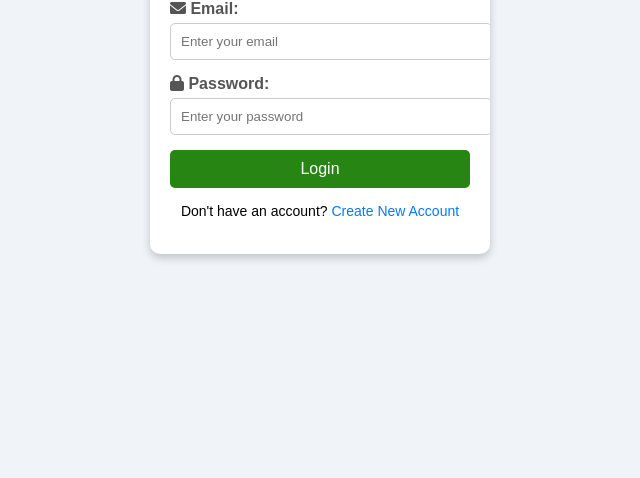
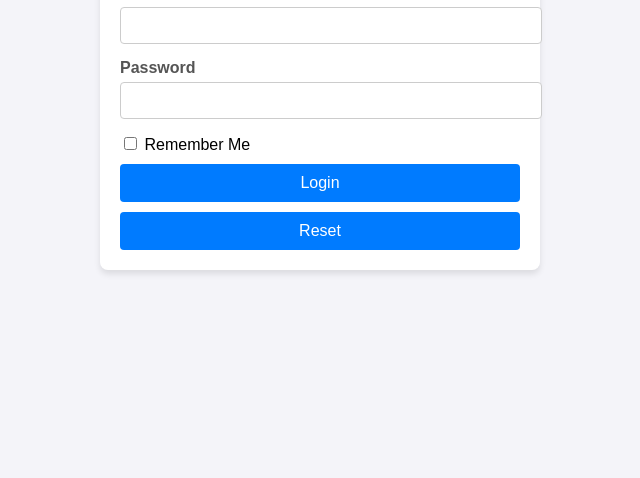
Before and after one commit to pragatishokekar/OIBSIP, a plain HTML site: page Login_Page/index.html in a window 1280 px wide. Shown: the part 322-800 px from the top of the page, without its empty margins (320-960 px from the left). Drawn offline with Linux system fonts and the light colour scheme.

Commit message:
Add files via upload

```diff
--- a/Login_Page/index.html
+++ b/Login_Page/index.html
@@ -1,3 +1,4 @@
+
 <!DOCTYPE html>
 <html lang="en">
 <head>
@@ -5,31 +6,27 @@
   <meta name="viewport" content="width=device-width, initial-scale=1.0">
   <title>Login Page</title>
   <link rel="stylesheet" href="style.css">
-    <link href="https://cdnjs.cloudflare.com/ajax/libs/font-awesome/6.0.0-beta3/css/all.min.css" rel="stylesheet">
-
 </head>
 <body>
+  <div class="welcome-banner">Welcome to our Login Page</div>
   <div class="login-container">
     <h1>Login</h1>
-        <form id="loginForm">
-            <!-- Email field with icon and label -->
-            <label for="email">
-                <i class="fas fa-envelope"></i> Email:
-            </label>
-            <input type="email" id="email" placeholder="Enter your email" required>
-
-            <!-- Password field with icon and label -->
-            <label for="password">
-                <i class="fas fa-lock"></i> Password:
-            </label>
-            <input type="password" id="password" placeholder="Enter your password" required>
-
-            <button type="submit">Login</button>
-            <p>Don't have an account? <a href="signup.html">Create New Account </a></p>
-
+    <form>
+      <div class="input-group">
+        <label for="username">Username</label>
+        <input type="text" id="username" name="username" required>
+      </div>
+      <div class="input-group">
+        <label for="password">Password</label>
+        <input type="password" id="password" name="password" required>
+      </div>
+      <div class="remember-me">
+        <input type="checkbox" id="remember" name="remember">
+        <label for="remember">Remember Me</label>
+      </div>
+      <button type="submit" class="btn">Login</button>
+      <button type="reset" class="btn">Reset</button>
     </form>
-
-        <p id="error" class="error-message"></p>
   </div>
   <script src="script.js"></script>
 </body>
--- a/Login_Page/script.js
+++ b/Login_Page/script.js
@@ -1,4 +1,3 @@
-// Mock credentials
 const validEmail = "test@example.com";
 const validPassword = "password123";
 
@@ -16,4 +15,3 @@ document.getElementById("loginForm").addEventListener("submit", function (event)
         error.textContent = "Invalid email or password.";
     }
 });
-// window.location.href = `dashboard.html?email=${encodeURIComponent(email)}`;
--- a/Login_Page/style.css
+++ b/Login_Page/style.css
@@ -1,97 +1,124 @@
-body {
+.welcome-banner {
+    position: fixed;
+    top: 0;
+    left: 100%;
+    width: 100%;
+    background-color: #007bff;
+    color: #fff;
+    text-align: center;
+    padding: 10px 0;
+    font-size: 18px;
+    font-weight: bold;
+    z-index: 1000;
+    animation: slideRightToLeft 10s linear infinite; /* Increased to 20s */
+}
+
+
+  @keyframes slideRightToLeft {
+    0% {
+        transform: translateX(100%);
+    }
+    100% {
+        transform: translateX(-100%);
+    }
+}
+
+
+  body {
     font-family: Arial, sans-serif;
+    margin: 0;
+    padding: 0;
     display: flex;
     justify-content: center;
     align-items: center;
-    min-height: 100vh;
-    margin: 0;
-    background: #f0f4f8;
-}
+    height: 100vh;
+    background-color: #f4f4f9;
+    animation: fadeIn 1.5s ease-in-out;
+  }
 
-.login-container {
-    position: relative;
-    background: #ffffff;
+  .login-container {
+    width: 90%;
+    max-width: 400px;
+    background-color: #ffffff;
     padding: 20px;
-    border-radius: 10px;
-    box-shadow: 0 4px 8px rgba(0, 0, 0, 0.2);
+    border-radius: 8px;
+    box-shadow: 0 4px 6px rgba(0, 0, 0, 0.1);
+    transform: translateY(-30px);
+    opacity: 0;
+    animation: slideDown 1s ease-in-out forwards;
+  }
+
+  h1 {
     text-align: center;
-    width: 300px;
-    overflow: hidden;
-}
+    margin-bottom: 20px;
+    color: #333;
+  }
 
-.login-container::before {
-    content: "Welcome to Secure Login Portal";
-    position: absolute;
-    top: 0;
-    left: 100%;
-    white-space: nowrap;
-    color: #268513;
-    font-weight: bold;
-    animation: running-line 8s linear infinite;
-}
-
-/* Running line animation */
-@keyframes running-line {
-    0% {
-        left: 100%;
-    }
-    100% {
-        left: -100%;
-    }
-}
-
-h1 {
-    margin-bottom: 20px;
-    color: #333333;
-}
-
-label {
+  .input-group {
+    margin-bottom: 15px;
+  }
+  .input-group label {
     display: block;
-    text-align: left;
     margin-bottom: 5px;
     font-weight: bold;
-    color: #555555;
-}
-
-input {
+    color: #555;
+  }
+  .input-group input {
     width: 100%;
     padding: 10px;
-    margin-bottom: 15px;
-    border: 1px solid #cccccc;
-    border-radius: 5px;
-}
+    border: 1px solid #ccc;
+    border-radius: 4px;
+    transition: border-color 0.3s, box-shadow 0.3s;
+  }
+  .input-group input:focus {
+    border-color: #007bff;
+    box-shadow: 0 0 8px rgba(0, 123, 255, 0.5);
+  }
 
-button {
+  .btn {
     width: 100%;
     padding: 10px;
+    margin-top: 10px;
+    font-size: 16px;
+    color: #fff;
+    background-color: #007bff;
     border: none;
-    background: #268513;
-    color: white;
-    font-size: 16px;
-    border-radius: 5px;
+    border-radius: 4px;
     cursor: pointer;
-}
+    transition: background-color 0.3s, transform 0.2s;
+  }
+  .btn:hover {
+    background-color: #0056b3;
+    transform: scale(1.05);
+  }
 
-button:hover {
-    background: #0e7515;
-}
+  @keyframes fadeIn {
+    from {
+      opacity: 0;
+      background-color: #e4e4e4;
+    }
+    to {
+      opacity: 1;
+      background-color: #f4f4f9;
+    }
+  }
+  @keyframes slideDown {
+    from {
+      transform: translateY(-30px);
+      opacity: 0;
+    }
+    to {
+      transform: translateY(0);
+      opacity: 1;
+    }
+  }
 
-p {
-    margin-top: 15px;
-    font-size: 14px;
-}
-
-p a {
-    color: #007bff;
-    text-decoration: none;
-}
-
-p a:hover {
-    text-decoration: underline;
-}
-
-
-.error-message {
-    color: red;
-    font-size: 14px;
-}
+  @media (max-width: 600px) {
+    .login-container {
+      padding: 15px;
+    }
+    .btn {
+      font-size: 14px;
+      padding: 8px;
+    }
+  }
```
Lines whose indentation alone changed are shown as unchanged.
